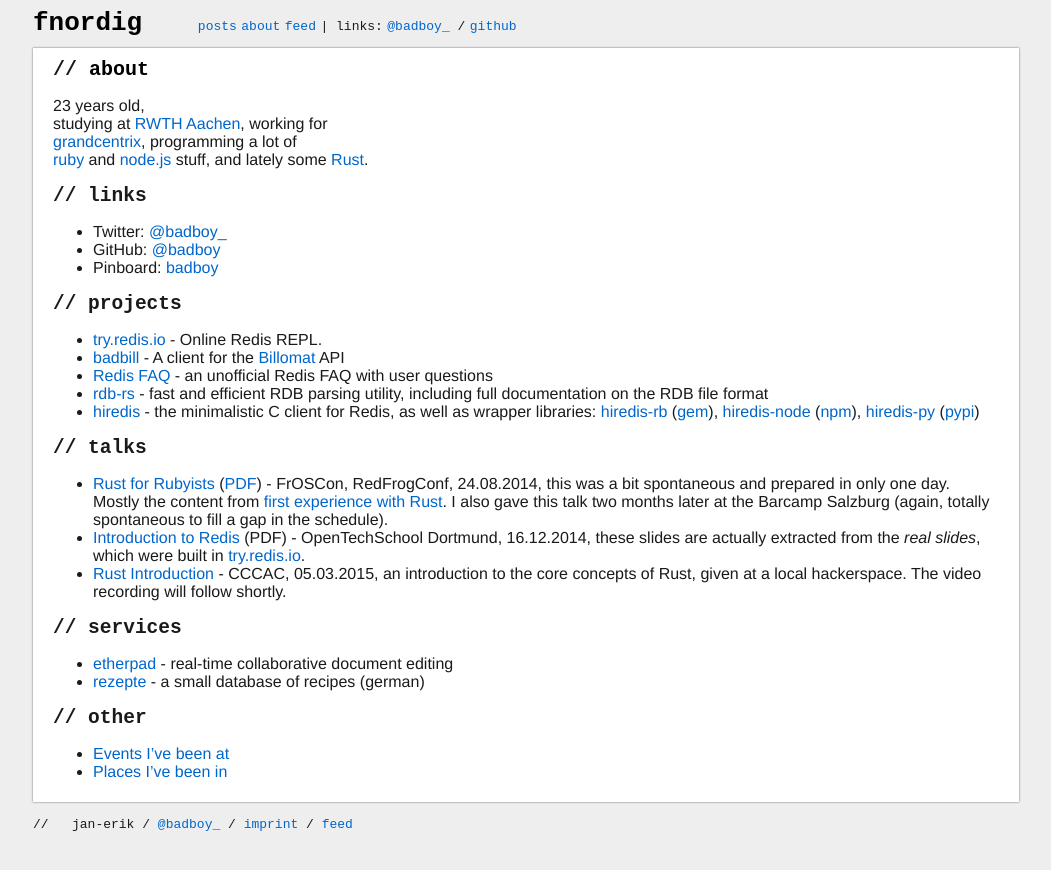
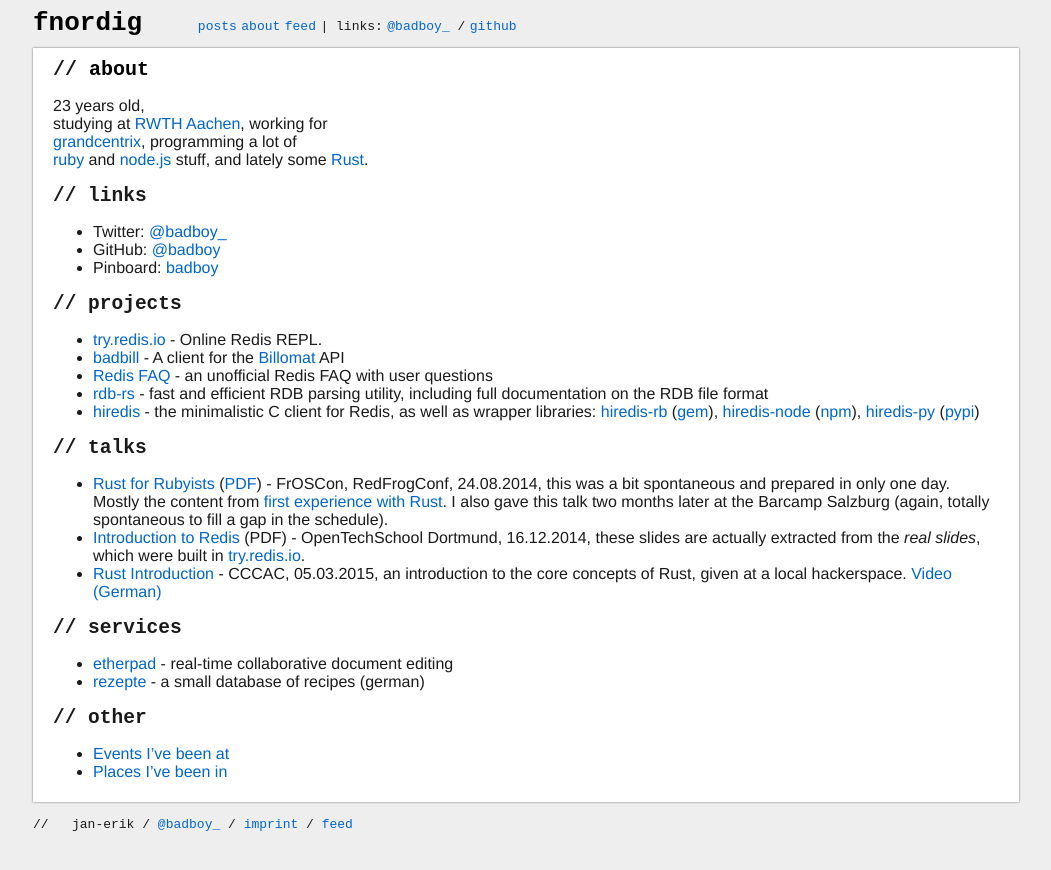
Before and after one commit to badboy/fnordig.de, a Jekyll site: the page built from about.markdown, in a window 1280 px wide. Shown: the top 870 px of the page, without its empty margins (114-1165 px from the left). Built offline with Jekyll 4.4.1, drawn with Linux system fonts in a browser that asks for light colours.

Commit message:
Add video for Rust talk

```diff
--- a/about.markdown
+++ b/about.markdown
@@ -26,7 +26,7 @@ studying at [RWTH Aachen](http://www.rwth-aachen.de/), working for
 
 * [Rust for Rubyists](https://fnordig.de/talks/2014/froscon/rust-for-rubyists/) ([PDF](https://fnordig.de/talks/2014/froscon/rust-for-rubyists/froscon2014-redfrogconf-rust-for-rubyists.pdf)) - FrOSCon, RedFrogConf, 24.08.2014, this was a bit spontaneous and prepared in only one day. Mostly the content from [first experience with Rust](/2014/08/12/first-experience-with-rust/). I also gave this talk two months later at the Barcamp Salzburg (again, totally spontaneous to fill a gap in the schedule).
 * [Introduction to Redis](http://fnordig.de/talks/2014/ots/redis-introduction-otsdo-2014-12-16.pdf) (PDF) - OpenTechSchool Dortmund, 16.12.2014, these slides are actually extracted from the _real slides_, which were built in [try.redis.io](http://try.redis.io).
-* [Rust Introduction](https://fnordig.de/talks/2015/cccac/rust-intro/#0) - CCCAC, 05.03.2015, an introduction to the core concepts of Rust, given at a local hackerspace. The video recording will follow shortly.
+* [Rust Introduction](https://fnordig.de/talks/2015/cccac/rust-intro/#0) - CCCAC, 05.03.2015, an introduction to the core concepts of Rust, given at a local hackerspace. [Video (German)](https://videoag.fsmpi.rwth-aachen.de/?view=player&lectureid=4532)
 
 ## // services
 
```
